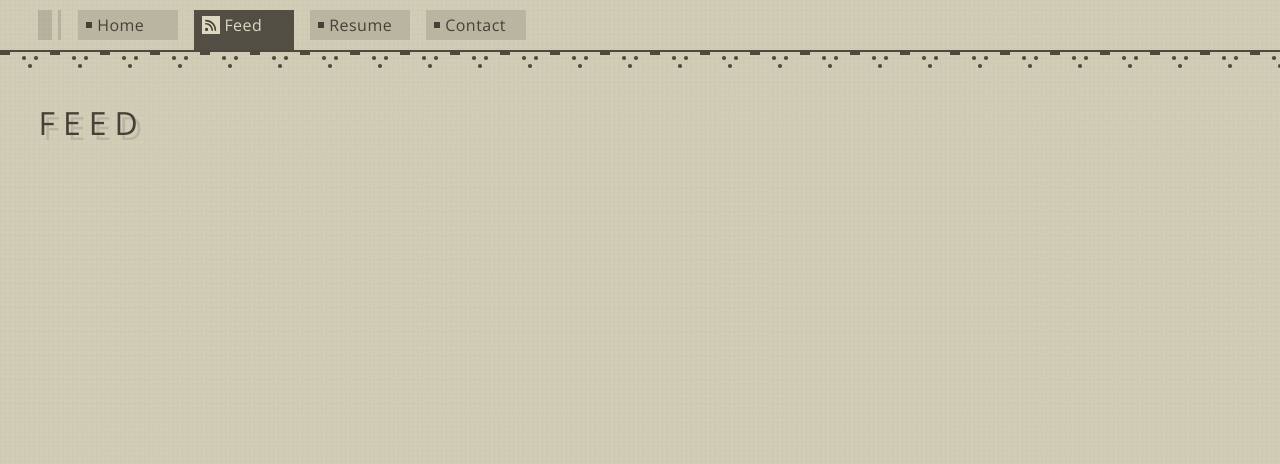
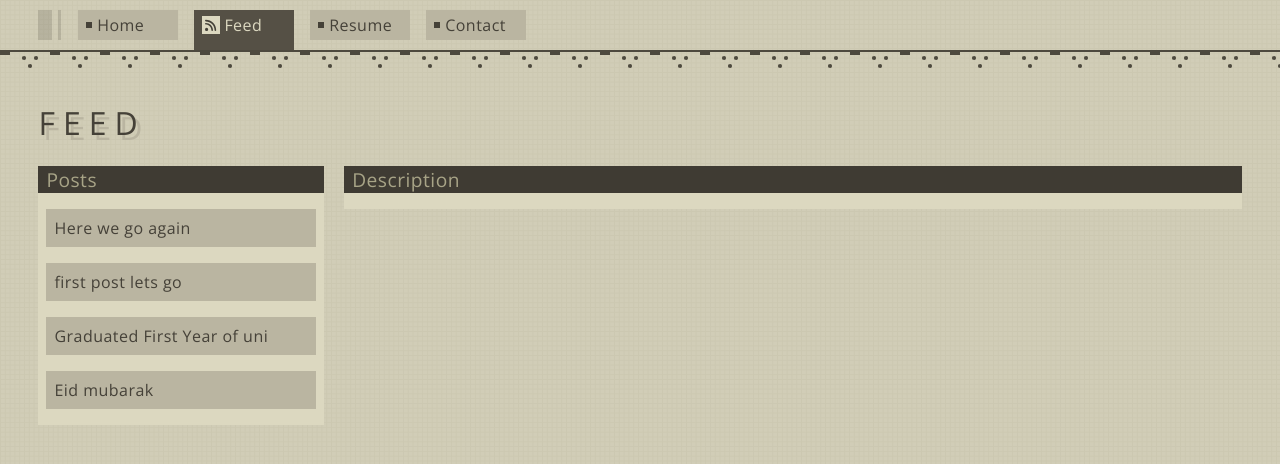
Before and after one commit to AbdallahMehiz/AbdallahMehiz.Github.io, a Vue app: page /feed in a window 1280 px wide. Shown: the top 464 px of the page. Built offline with nearby package versions, Linux system fonts and the light colour scheme.

Commit message:
populate the feed section

```diff
--- /dev/null
+++ b/src/assets/feed/metadata.json
@@ -0,0 +1,38 @@
+[
+  {
+    "id": 0,
+    "title": "Here we go again",
+    "date": [2022, 4, 13, 5, 20],
+    "author": "Abdallah Mehiz",
+    "keywords": [],
+    "description": "testing posts cofgirmed",
+    "file": "./posts/first-post.md"
+  },
+  {
+    "id": 1,
+    "title": "first post lets go",
+    "date": [2022, 4, 13, 12, 20],
+    "author": "Abdallah Mehiz",
+    "keywords": [],
+    "description": "biography and plans i guess",
+    "file": "./posts/actual-first-post.md"
+  },
+  {
+    "id": 2,
+    "title": "Graduated First Year of uni",
+    "date": [2022, 7, 1, 0, 0],
+    "author": "Abdallah Mehiz",
+    "keywords": [],
+    "description": "Uni",
+    "file": "./posts/graduated-first-year-uni.md"
+  },
+  {
+    "id": 3,
+    "title": "Eid mubarak",
+    "date": [2022, 5, 2, 5, 0],
+    "author": "Abdallah Mehiz",
+    "keywords": [],
+    "description": "happy eid everyone",
+    "file": "./posts/happy-eid.md"
+  }
+]
--- a/src/components/FigureComponent.vue
+++ b/src/components/FigureComponent.vue
@@ -4,6 +4,7 @@
     <div>
       <p style="margin: 0 0">
         {{ figureText }}
+        <slot></slot>
       </p>
     </div>
   </figure>
--- a/src/views/FeedView.vue
+++ b/src/views/FeedView.vue
@@ -1,9 +1,57 @@
 <template>
   <div>
     <h1>Feed</h1>
+    <div class="feed">
+      <FigureComponent figureTitle="Posts">
+        <div class="list">
+          <CustomButton
+            v-for="post in posts"
+            class="button"
+            :btnText="post.title"
+            btnLink="/feed"
+          /></div
+      ></FigureComponent>
+      <FigureComponent class="post" figureTitle="Description">
+      </FigureComponent>
+    </div>
   </div>
 </template>
 
-<script></script>
+<script>
+import FigureComponent from "../components/FigureComponent.vue";
+import CustomButton from "../components/CustomButton.vue";
+import VueMarkdown from "vue-markdown-render";
 
-<style></style>
+import posts from "../assets/feed/metadata.json";
+
+export default {
+  name: "FeedView",
+  components: { CustomButton, FigureComponent, VueMarkdown },
+  data() {
+    return {
+      posts: posts,
+    };
+  },
+};
+</script>
+
+<style scoped>
+.feed {
+  display: grid;
+  grid-template-columns: repeat(4, 1fr);
+  grid-template-rows: auto;
+  grid-template-areas: "list  post post post";
+  grid-gap: 20px;
+}
+.post {
+  grid-area: post;
+}
+.list {
+  grid-area: list;
+  display: flex;
+  flex-direction: column;
+}
+.button {
+  margin: 0.5rem 0 0.5rem 0;
+}
+</style>
```
Also changed, not shown: src/assets/feed/posts/actual-first-post.md (added, +13 -0 lines), src/assets/feed/posts/first-post.md (added, +1 -0 lines), src/assets/feed/posts/graduated-first-year-uni.md (added, +3 -0 lines), src/assets/feed/posts/happy-eid.md (added, +23 -0 lines).
